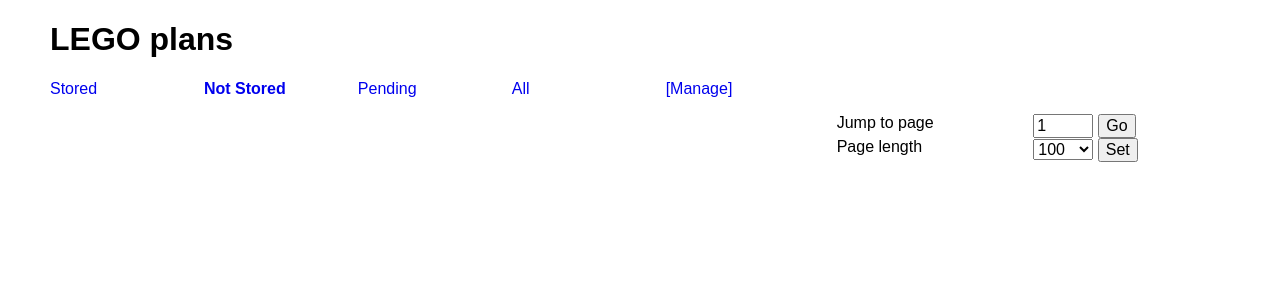
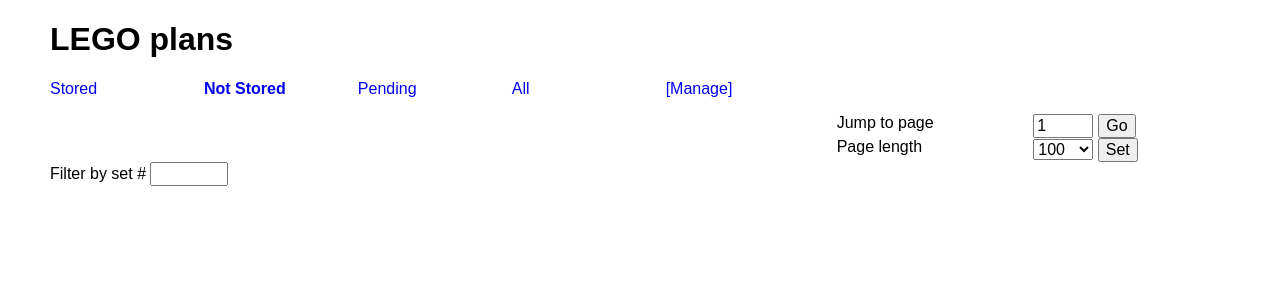
Before and after one commit to sjewitt/lego-downloader, a Python web app: template templates/index.html in a window 1280 px wide. Shown: the top 300 px of the page. Run offline with Jinja, Linux system fonts and the light colour scheme; the template is opened without the code that fills it, so the values that code supplies are empty; some libraries are stand-ins or nearby versions.

Commit message:
set num filter and fix of outdated pymongo call

```diff
--- a/static/css/styles.css
+++ b/static/css/styles.css
@@ -70,6 +70,9 @@
 }
 #startlinks > li > a:hover{
 	text-decoration: underline;
+}
+#set_num_filter{
+	width: 70px;
 }
 
 #paginator > ul > li{
--- a/static/js/engine.js
+++ b/static/js/engine.js
@@ -1,6 +1,5 @@
 var engine = {
 
-//    page_length : 100,	//I shouldn't need to set this here'
 	plandata : null,
     init : function(){
 		/** we want to set the default, or currently selected, page length back to the dropdown as well as apply the click handler if we
@@ -10,23 +9,6 @@
 		this.setJumpToPageButtonHandler();
     	//NOTE The plans are loaded into mongo as a separate process
     	if($('#plans_list').length){
-    		//bind handlers to links
-//    		$('#plans_show_stored > a').click(function(){
-//    			engine.getplandata({'show':'stored'});
-//    			return false;
-//    		});
-//    		$('#plans_show_not_stored > a').click(function(){
-//    			engine.getplandata({'show':'notstored'});
-//    			return false;
-//        	});
-//    		$('#plans_show_pending > a').click(function(){
-//    			engine.getplandata({'show':'pending'});
-//    			return false;
-//        	});
-//    		$('#plans_show_all > a').click(function(){
-//    			engine.getplandata({'show':'all'});
-//    			return false;
-//		    });
     		/*
     		 * use
     		 *     engine.getplandata({'show':nnnnnn});
@@ -36,13 +18,29 @@
     		 /** paginated endpoints */
     		 $('#startlinks > li').each(function(){
 				$(this).on('click',function(){
-					engine.getplandata_paginated({'page_length':engine.page_length, 'filter': $(this).attr('data-action')});
+//					engine.getplandata_paginated({'page_length':engine.page_length, 'filter': $(this).attr('data-action')});
+					engine.getplandata_paginated({'filter': $(this).attr('data-action')});
 					engine.toggleMenuHighlight(this);
 				});
 			 });
 			 $('#startlinks > li.active').click();
+
+			 /** add handler to set # filter */
+			 //document.getElementById('set_num_filter').addEventListener('blur',function(){
+			document.getElementById('set_num_filter').addEventListener('keyup',function(){
+				//if(this.value.length >2){
+					console.log(this.value);
+					fetch('/api/set_set_filter?set_filter=' + this.value)
+						.then((response) => response.json())
+						.then(function(data){
+							/** find the highlighted menu, and click that */
+							document.querySelector('#startlinks > li.active').click();
+						});
+				//}
+			});
     	}
     },
+
 
     setPageLengthButtonHandler : function(){
 		let set_page_length = document.getElementById('set_page_length_btn');
@@ -61,12 +59,16 @@
 		let jump_to_page = document.getElementById('jump_to_btn');
 		/** get the jump params from the paginator */
 		jump_to_page.addEventListener('click',function(){
+			let page_to_load = document.getElementById('jump_to').value;
+			console.log('jump to page ', page_to_load);
 
+			let params = {};
+			params.page_num = parseInt(page_to_load);
+			engine.getplandata_paginated(params);
 		})
 	},
 
     setCurrentPageLength : function(){
-
 		//use fetch API: https://developer.mozilla.org/en-US/docs/Web/API/Fetch_API/Using_Fetch
 		// see also https://developer.mozilla.org/en-US/docs/Web/JavaScript/Reference/Functions/Arrow_functions
 		fetch('/api/get_page_length')
@@ -131,103 +133,11 @@
         }).done(function(){});
     },
 
-//    /*
-//     * display the plans
-//     */
-//    getplandata : function(params){
-//    	$.ajax({
-//            type: "GET",
-//            contentType: 'application/json; charset=utf-8',
-//            dataType: 'json',
-//            url : "/api/getplandata?show=" + params.show
-//        }).done(function(data){
-//        	engine.planData = data;
-//        	var _out = "<table id='plans_listing'><thead><tr><th>Set number</th><th>Description</th><th>Notes</th><th>Actions</th><th></th></tr></thead>";
-//        	_out += "<tfoot><th>Set number</th><th>Description</th><th>Notes</th><th>Actions</th><th></th></tfoot><tbody>";
-//
-//        	//TODO: Exclude items that are flagged as unavailable (i.e. we have alrady tried to get the plan, but we got a response othter than 200OK)
-//
-////        	console.log(engine.planData.length);
-//            for(var a=0;a<engine.planData.length;a++){
-////        	for(var a=0;a<10;a++){
-////        		console.log(engine.planData[a])
-//            	if(engine.planData[a].SetNumber !== undefined){
-//
-//	            	var _desc = engine.planData[a].Description;
-//	            	//var _notes = engine.planData[a].Notes;
-//	            	if(_desc.length === 0){
-//	            		_desc = "[No description]";
-//	            	}
-//	            	/*if(_notes.length === 0){
-//	            		_notes = "[No notes]";
-//	            	}*/
-//
-//	            	//detect the download status form the object. The downloaded flag will be checked at the python end.
-//	            	var _isFlaggedForDownload = engine.planData[a].download;
-//	            	var _isDownloaded = engine.planData[a].downloaded;
-//
-//	            	var _downloadFlagIsChecked = '';
-//	            	if(_isFlaggedForDownload){
-//	            		_downloadFlagIsChecked = 'checked="checked"';
-//	            	}
-//	            	if(_isDownloaded){
-//	            		_downloadFlagIsChecked = 'disabled="disabled"';
-//	            	}
-//
-//	            	/*Do as DOM elements - faster. Also - do some timing tests...*/
-//	            	var _isDownloadedMsg = '';
-//	            	if(_isDownloaded){
-//	            		_isDownloadedMsg = '[<a href="/api/getstoredplan?getlocal=' + engine.planData[a].key + '.pdf" target="_blank">open</a>]';
-//	            		_isDownloadedMsg += ' [<a href="/api/getstoredplan?action=download&getlocal=' + engine.planData[a].key + '.pdf">download</a>]'
-//	            		_isDownloadedMsg += ' [<span class="link" data-action="reset">Reset</span>]'  ///api/resetdownload
-//	            	}
-//
-//	            	_out += '<tr data-plan-item="' + engine.planData[a].key + '"><td>'
-//	            		+ engine.planData[a].SetNumber+'</td><td class="plan-handler" data-plan-field="Description"><span>'
-//	            		+ _desc + '</span></td><td class="plan-handler" data-plan-field="Notes"><span>'
-//	            		//+ _notes
-//	            		+ '</span></td><td class="download_checkbox"><span class="plan_add"><input type="checkbox" value="'
-//	            		+ engine.planData[a].key + '" ' + _downloadFlagIsChecked + '></span></td>'
-//	            		+ '<td>'+_isDownloadedMsg+'</td>'
-//	            		+ '</tr>';
-//
-//            	}
-//            }
-//            _out += '</table>';
-//            $('#plans_list').html(_out);
-//            $('#plans_listing').dataTable({
-//            	  "pageLength": 50
-//            });
-//
-//            //see SO #30794672 - defer binding so that hidden elements are also flagged:
-//            $('table').on('click','td.download_checkbox',function(){
-//
-//            	//send AJAX call to back end for this
-//            	engine.setDownloadFlag($(this).find('input').attr('value'),$(this).find('input').is(':checked'));
-//            });
-//
-//            $('table').on('click','td.plan-handler > span',function(){
-//            	//generate a form element, with a blur handler to reset it (removing the input, re-showing the text with update? TO CONFIRM)
-//            	engine.getEditField($(this));
-//            });
-//
-//            $('table').on('click','span.link',function(){
-//            	//generate a form element, with a blur handler to reset it (removing the input, re-showing the text with update? TO CONFIRM)
-//            	if($(this).attr('data-action') === "reset"){
-//            		engine.resetDownload($(this).parent().parent().attr('data-plan-item'));
-//            	}
-//            	//need to remove  the parent tr as well
-//            	$(this).parent().parent().remove()
-//            });
-//        }).fail(function(jqxhr, status, e){
-//            console.log("err");
-//        });
-//    },
 
     getplandata_paginated : function(params){
-    	//let page_length=100;
     	let curr_page = 1;
-    	let filter = 'all'
+    	let filter = 'all';
+    	let set = null;
     	if(params['page_length']){
 			page_length = parseInt(params['page_length']);
 		}
@@ -237,14 +147,27 @@
 		if(params['filter']){
 			filter = params['filter'];
 		}
+		if(params['set']){
+			set = params['set'];	//a regex filter anchored at start for set number
+		}
+		let list_url = "/api/paginated_plandata?page_num=" + curr_page + "&filter=" + filter;
+		if(set){
+			list_url += "&set=" + set;
+		}
     	/** need page_length, curr_page and filter */
     	$.ajax({
             type: "GET",
             contentType: 'application/json; charset=utf-8',
             dataType: 'json',
-            url : "/api/paginated_plandata?page_num=" + curr_page + "&filter=" + filter
+            url : list_url
         }).done(function(data){
-			console.log("/api/paginated_plandata?page_num=" + curr_page + "&filter=" + filter)
+			console.table(data);
+			/** set the set number filter, if found */
+			let set_filter_elem = document.getElementById('set_num_filter');
+			set_filter_elem.value = "";
+			if(data.pagination_data.set_filter){
+				set_filter_elem.value = data.pagination_data.set_filter;
+			}
         	engine.planData = data;
         	// build as DOM properly
         	var _out = "<table><thead><tr><th>Set number</th><th>Description</th><th>Notes</th><th>Actions</th><th></th></tr></thead>";
@@ -253,7 +176,7 @@
         	//TODO: Exclude items that are flagged as unavailable (i.e. we have alrady tried to get the plan, but we got a response othter than 200OK)
             for(var a=0;a<engine.planData.entries.length;a++){
             	if(engine.planData.entries[a].SetNumber !== undefined){
-					console.log(engine.planData.entries[a]);
+					// console.log(engine.planData.entries[a]);
 	            	var _desc = engine.planData.entries[a].Description;
 	            	if(_desc.length === 0){
 	            		_desc = "[No description]";
@@ -364,7 +287,7 @@
 		_li.setAttribute('data-page_length',this.page_length);	//TODO: Set this programmatically
 		_li.setAttribute('data-filter',data.filter_key);
 		_li.appendChild(document.createTextNode(link_text));
-		if(target_page > 0 && target_page < total_pages){
+		if(target_page > 0 && target_page <= total_pages){
 			_li.setAttribute('class','paginator');
 			_li.addEventListener('click',handler);
 		}
--- a/templates/index.html
+++ b/templates/index.html
@@ -59,6 +59,11 @@
                 </div>
             </div>
             <div class="pure-g">
+            	<div class="pure-u-1-4">Filter by set # <input type="text" name="set_num_filter" id="set_num_filter" value=""></div>
+               	<div class="pure-u-3-4">
+
+               	</div>
+
                 <div class="pure-u-1" id="plans_list">
                 	<!-- inject the paged list entries here -->
                 </div>
```
Also changed, not shown: legoPlans.py (+26 -4 lines), README.md.
